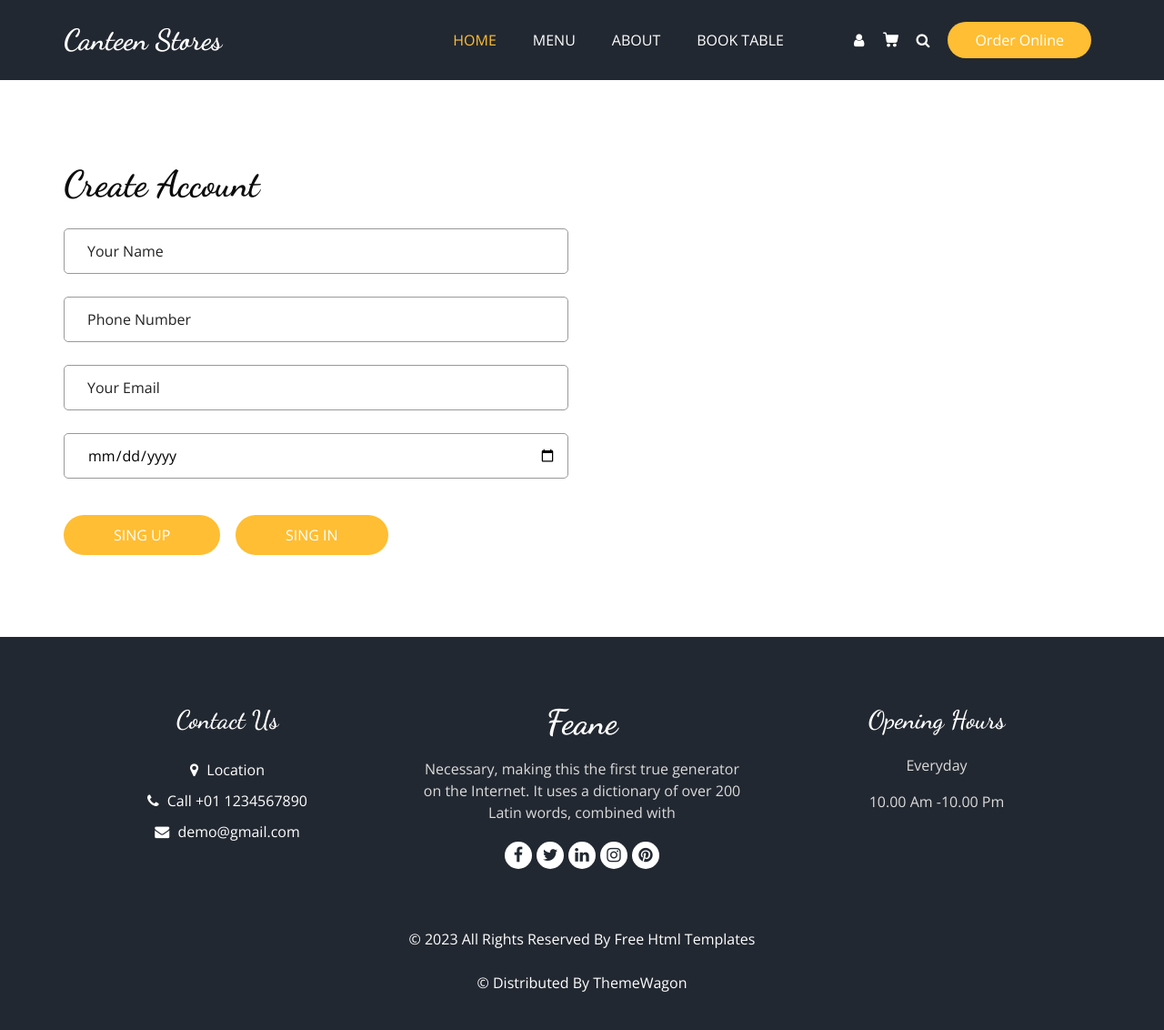
After one commit to abhishekdubey1412/canteen_stores, a Django app: page /registration/ in a window 1280 px wide. The commit adds this page. Shown: the whole page at 91% size. Run offline with Django 4.2, Linux system fonts and the light colour scheme; some libraries are stand-ins or nearby versions.

Commit message:
modified views.py,urls.py and added some html files and modified

```diff
--- a/Home_App/views.py
+++ b/Home_App/views.py
@@ -32,3 +32,19 @@ def contact(request):
 
 def menu(request):
     return render(request, 'menu.html')
+
+def login(request):
+    return render(request, 'login.html')
+
+def registration(request):
+    if request.method == "POST":
+        name = request.POST.get('name')
+        email = request.POST.get('email')
+        number = request.POST.get('number')
+        date = request.POST.get('date')
+        sing_up = request.POST.get('sing_up')
+
+        if name != '' and email != '' and number != '' and date != '' and sing_up == '1':
+            return render(request, 'menu.html')
+
+    return render(request, 'registration.html')
--- a/Static/css/style.css
+++ b/Static/css/style.css
@@ -667,6 +667,16 @@ a:focus {
   position: relative;
 }
 
+.registration_btn_section{
+  display: flex;
+  align-items: center;
+  gap: 3%;
+}
+
+.registration_btn a {
+  color: white;
+}
+
 .book_section .heading_container {
   margin-bottom: 25px;
 }
@@ -706,7 +716,7 @@ a:focus {
   font-size: 16px;
 }
 
-.book_section .form_container button {
+.book_section .form_container button,  .registration_btn {
   margin-top: 15px;
   border: none;
   text-transform: uppercase;
--- a/Template/main.html
+++ b/Template/main.html
@@ -66,7 +66,7 @@
               </li>
             </ul>
             <div class="user_option">
-              <a href="" class="user_link">
+              <a href="{% url 'registration' %}" class="user_link">
                 <i class="fa fa-user" aria-hidden="true"></i>
               </a>
               <a class="cart_link" href="#">
--- /dev/null
+++ b/Template/registration.html
@@ -0,0 +1,51 @@
+{% extends 'main.html' %}
+{% load static %}
+
+{% block main %}
+
+  <!-- registration section -->
+  <section class="book_section layout_padding">
+    <div class="container">
+      <div class="heading_container">
+        <h2>
+          Create Account
+        </h2>
+      </div>
+      <div class="row">
+        <div class="col-md-6">
+          <div class="form_container">
+            <form action="{% url 'registration' %}" method="POST">
+              {% csrf_token %}
+              <div>
+                <input type="text" class="form-control" id="name" name="name" placeholder="Your Name" />
+              </div>
+              <div>
+                <input type="text" class="form-control" id="number" name="number" placeholder="Phone Number" />
+              </div>
+              <div>
+                <input type="email" class="form-control" id="email" name="email" placeholder="Your Email" />
+              </div>
+              <div>
+                <input type="date" id="date" name="date" class="form-control">
+              </div>
+              <div class="registration_btn_section">
+                <div class="btn_box">
+                    <button name="sing_up" value="1">
+                        Sing Up
+                    </button>
+                </div>
+                <div class="registration_btn">
+                    <a href="{% url 'login' %}">
+                        Sing In
+                    </a>
+                </div>
+              </div>
+            </form>
+          </div>
+        </div>
+      </div>
+    </div>
+  </section>
+  <!-- end registration section -->
+
+{% endblock main %}
--- a/canteen_stores/urls.py
+++ b/canteen_stores/urls.py
@@ -26,4 +26,6 @@ urlpatterns = [
     path('book_table/', hv.book_table, name='book_table'),
     path('contact/', hv.contact, name='contact'),
     path('menu/', hv.menu, name='menu'),
+    path('registration/', hv.registration, name='registration'),
+    path('login/', hv.login, name='login')
 ]
```
Also changed, not shown: Template/login.html (added, +46 -0 lines).
